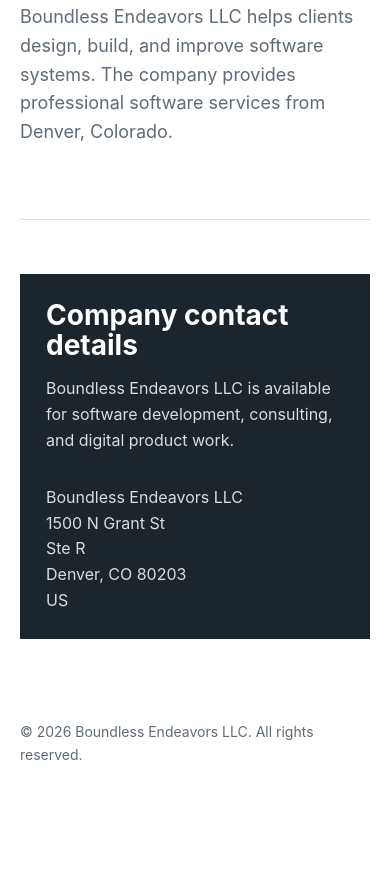
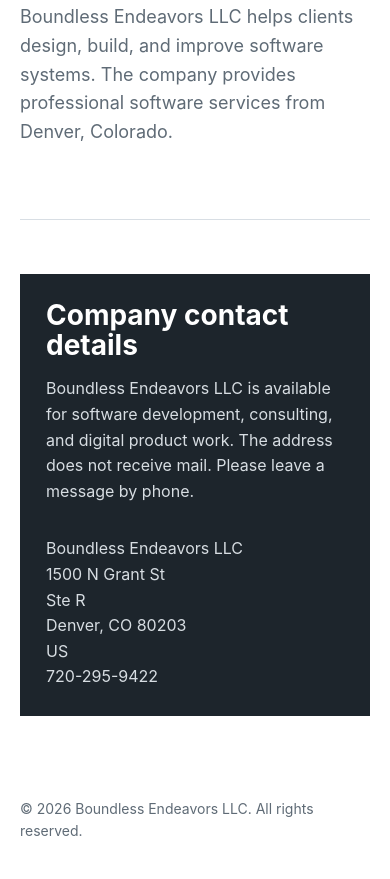
Before and after one commit to fuzzyyeti/boundless-endeavors-page, a plain HTML site: page index.html in a window 390 px wide. Shown: the part 2079-2958 px from the top of the page. Before the commit the page ends 2881 px from the top, so only its background shows below. Drawn offline with Linux system fonts and the light colour scheme.

Commit message:
add phone number

```diff
--- a/index.html
+++ b/index.html
@@ -370,7 +370,7 @@
             <h2 id="contact-title">Company contact details</h2>
             <p>
               Boundless Endeavors LLC is available for software development,
-              consulting, and digital product work.
+              consulting, and digital product work. The address does not receive mail. Please leave a message by phone.
             </p>
           </div>
           <address>
@@ -378,7 +378,8 @@
             1500 N Grant St<br>
             Ste R<br>
             Denver, CO 80203<br>
-            US
+            US<br>
+            720-295-9422
           </address>
         </div>
       </section>
```
